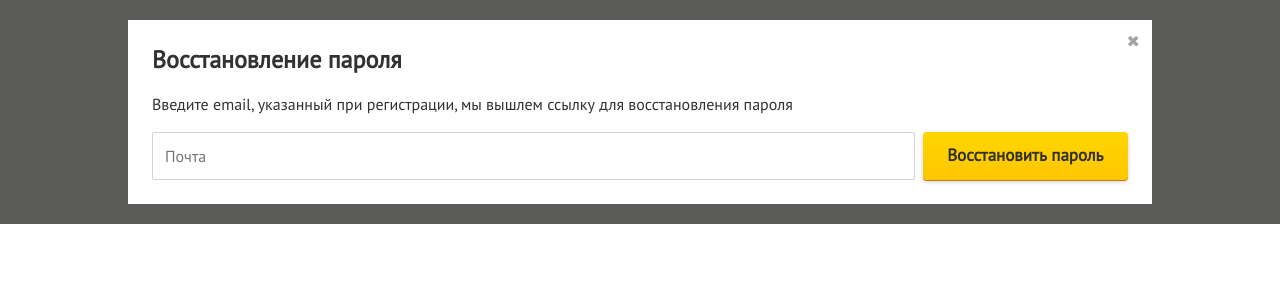
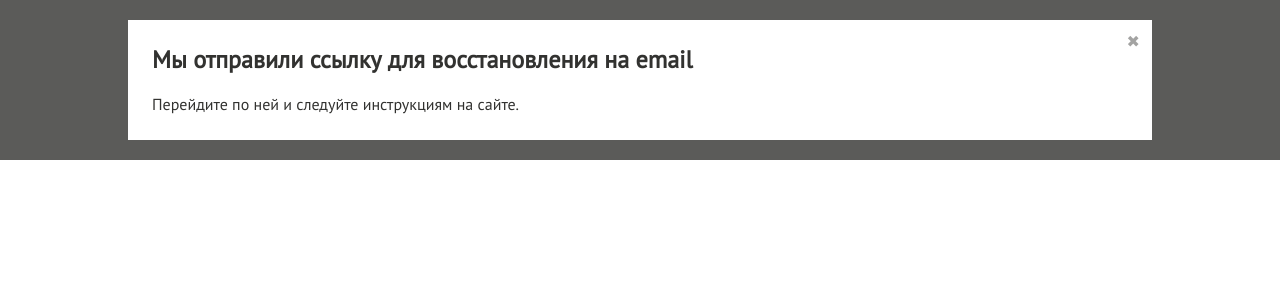
Before and after one commit to akim1995/transtarter, a Vue app in the folder transtarter-frontend/: page / in a window 1280 px wide. Both pictures are taken after a click on the button "Восстановить пароль". Shown: the top 300 px of the page. Built offline with nearby package versions, Linux system fonts and the light colour scheme.

Commit message:
add success modal for restore password

```diff
--- a/transtarter-frontend/src/components/password-restore/password-restore.vue
+++ b/transtarter-frontend/src/components/password-restore/password-restore.vue
@@ -1,7 +1,10 @@
 <template>
   <div class="password-restore wrapper">
     <!-- desktop and mobile version -->
-    <div class="log-in-modal modal-popup">
+    <div
+      class="log-in-modal modal-popup"
+      v-if="restore.beforeRestore"
+    >
       <div class="close">✖</div>
       <div class="title bold">
         Восстановление пароля
@@ -20,12 +23,31 @@
         <button
           type="submit"
           class="btn btn-orange reset-btn"
+          @click='restorePassword()'
         >
           Восстановить пароль
         </button>
       </div>
     </div>
     <!-- end of desktop and mobile version -->
+
+    <!-- success restore -->
+    <div
+      class="log-in-modal modal-popup"
+      v-if="restore.successRestore"
+    >
+      <div class="close">✖</div>
+      <div class="title bold">
+        Мы отправили ссылку для восстановления
+        на email
+      </div>
+
+      <div class="tip" style="margin-bottom: 0;">
+        Перейдите по ней и следуйте инструкциям на сайте.
+      </div>
+
+    </div>
+    <!-- end success restore -->
   </div>
 </template>
 
@@ -35,6 +57,16 @@ import { Component, Vue } from 'vue-property-decorator'
 @Component
 export default class PasswordRestore extends Vue {
   email = '';
+  restore = {
+    beforeRestore: true,
+    successRestore: null
+  };
+
+  restorePassword () {
+    // here will be http response
+    this.restore.beforeRestore = false
+    this.restore.successRestore = true
+  }
 }
 </script>
 
```
Also changed, not shown: transtarter-frontend/src/views/Home.vue (+5 -7 lines).
